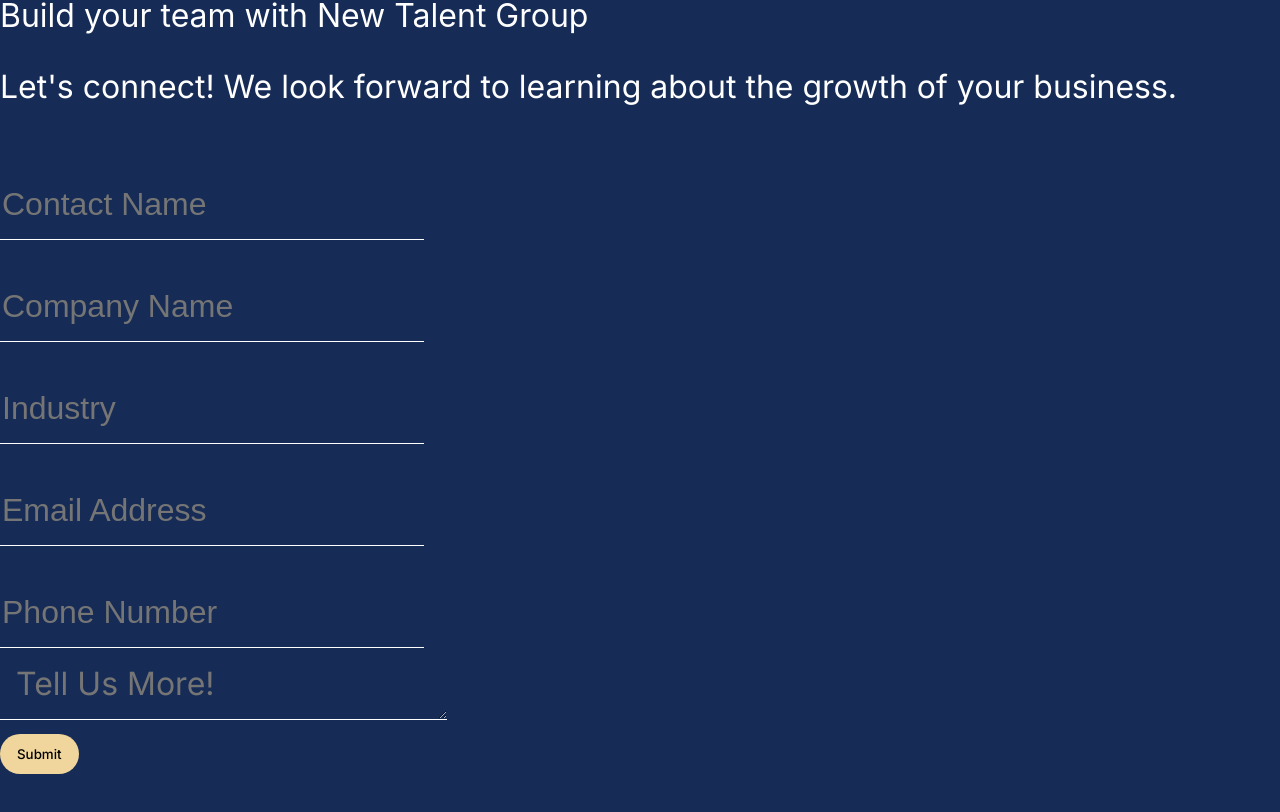
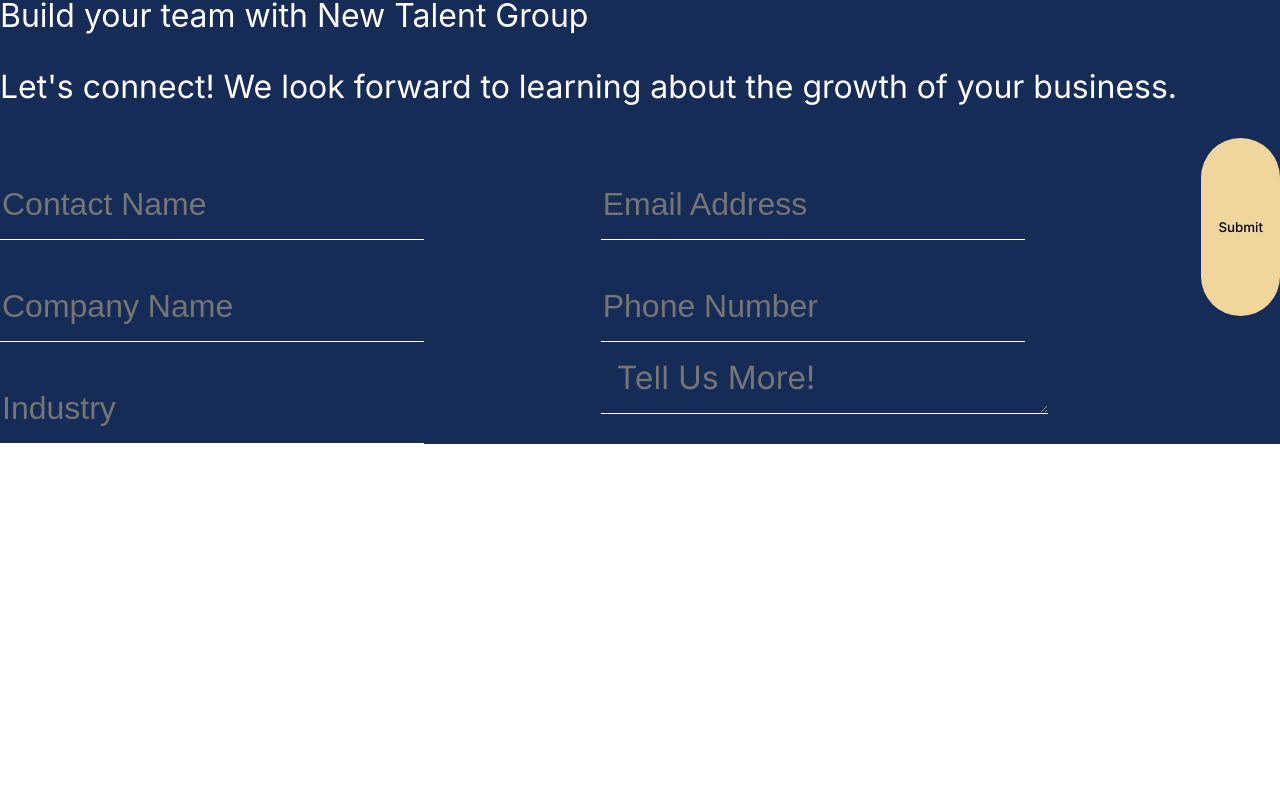
Before and after one commit to itosam/newtalentgroup, a React (Create React App) app: page / in a window 1280 px wide. Shown: the part 3620-4432 px from the top of the page. After the commit the page ends 4064 px from the top, so only its background shows below. Built offline with nearby package versions, Linux system fonts and the light colour scheme; a web font is replaced by a local one.

Commit message:
updating contact

```diff
--- a/src/components/Contact.js
+++ b/src/components/Contact.js
@@ -15,7 +15,8 @@
           business.
         </p>
         <form>
-          <column>
+          <div class="row">
+        <div class="column">
           <input
             type="text"
             placeholder="Contact Name"
@@ -30,8 +31,8 @@
           <br />
           <input type="text" placeholder="Industry" aria-label="industry" />
           <br />
-          </column>
-          <column>
+          </div>
+          <div class="column">
           <input
             type="text"
             name="email"
@@ -51,9 +52,11 @@
             rows="1"
           />
           <br />
-          </column>
+          </div>
           <button className="button1">Submit</button>
+          </div>
         </form>
+
       </div>
     </div>
   );
--- a/src/index.css
+++ b/src/index.css
@@ -280,8 +280,15 @@
   color: #ffffff;
   font-size: 2rem;
   display: block;
-  align-text: center;
 }
+.row {
+  display: flex;
+}
+
+.column {
+  flex: 50%;
+}
+
 .infop {
  font-size: 2rem;
 }
```
